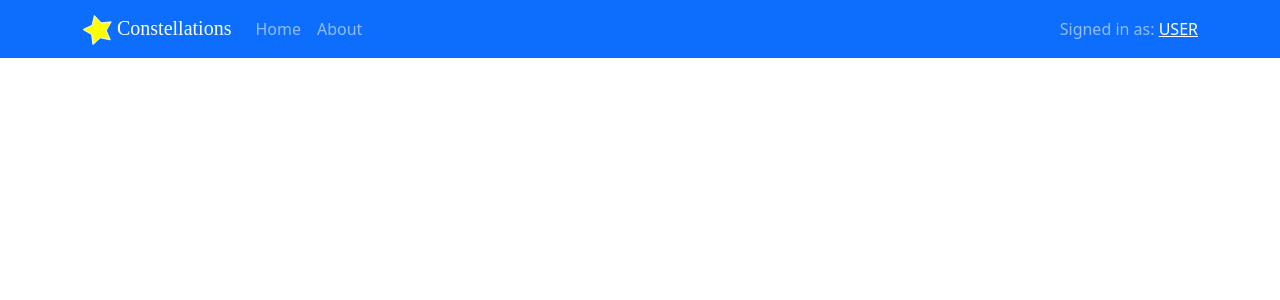
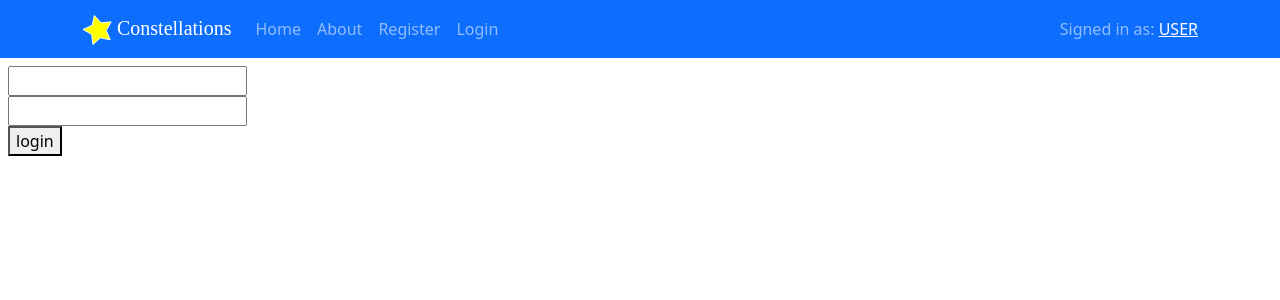
Before and after one commit to Sife-ops/constellations-rc1, a React (Vite) app in the folder frontend/: page /login in a window 1280 px wide. Shown: the top 300 px of the page. Built offline with nearby package versions, Linux system fonts and the light colour scheme; a web font is replaced by a local one; what urql would draw is missing.

Commit message:
login/register page

```diff
--- a/frontend/src/App.tsx
+++ b/frontend/src/App.tsx
@@ -11,8 +11,10 @@ import "bootstrap/dist/css/bootstrap.min.css";
 import logo from "./logo.svg";
 import { About } from "./components/about";
 import { Home } from "./components/home";
+import { Login } from "./components/login";
 import { ModalContainer } from "./components/modal/modal-container";
 import { NavBar } from "./components/navbar";
+import { Register } from "./components/register";
 import { Routes, Route } from "react-router-dom";
 
 function App() {
@@ -22,11 +24,10 @@ function App() {
       <NavBar logo={logo} />
       <div className="mx-2">
         <Routes>
-          <Route
-            path="/"
-            element={<Home />}
-          />
+          <Route path="/" element={<Home />} />
           <Route path="/about" element={<About />} />
+          <Route path="/register" element={<Register />} />
+          <Route path="/login" element={<Login />} />
         </Routes>
       </div>
     </div>
--- /dev/null
+++ b/frontend/src/components/login.tsx
@@ -0,0 +1,33 @@
+import React from "react";
+
+export const Login: React.FC = () => {
+  return (
+    <div>
+      <form
+        onSubmit={(e) => {
+          e.preventDefault();
+          console.log("login");
+        }}
+      >
+        <div>
+          <input
+            //
+            type="text"
+          />
+        </div>
+        <div>
+          <input
+            //
+            type="password"
+          />
+        </div>
+        <button
+          //
+          type="submit"
+        >
+          login
+        </button>
+      </form>
+    </div>
+  );
+};
--- a/frontend/src/components/navbar.tsx
+++ b/frontend/src/components/navbar.tsx
@@ -11,6 +11,8 @@ export const NavBar: React.FC<{ logo: any }> = ({ logo }) => {
         <Nav className="me-auto">
           <Nav.Link href="/">Home</Nav.Link>
           <Nav.Link href="/about">About</Nav.Link>
+          <Nav.Link href="/register">Register</Nav.Link>
+          <Nav.Link href="/login">Login</Nav.Link>
         </Nav>
         <Navbar.Collapse className="justify-content-end">
           <Navbar.Text>
--- /dev/null
+++ b/frontend/src/components/register.tsx
@@ -0,0 +1,33 @@
+import React from "react";
+
+export const Register: React.FC = () => {
+  return (
+    <div>
+      <form
+        onSubmit={(e) => {
+          e.preventDefault();
+          console.log("register");
+        }}
+      >
+        <div>
+          <input
+            //
+            type="text"
+          />
+        </div>
+        <div>
+          <input
+            //
+            type="password"
+          />
+        </div>
+        <button
+          //
+          type="submit"
+        >
+          register
+        </button>
+      </form>
+    </div>
+  );
+};
```
Also changed, not shown: frontend/src/utility/token.ts (added, +10 -0 lines).
